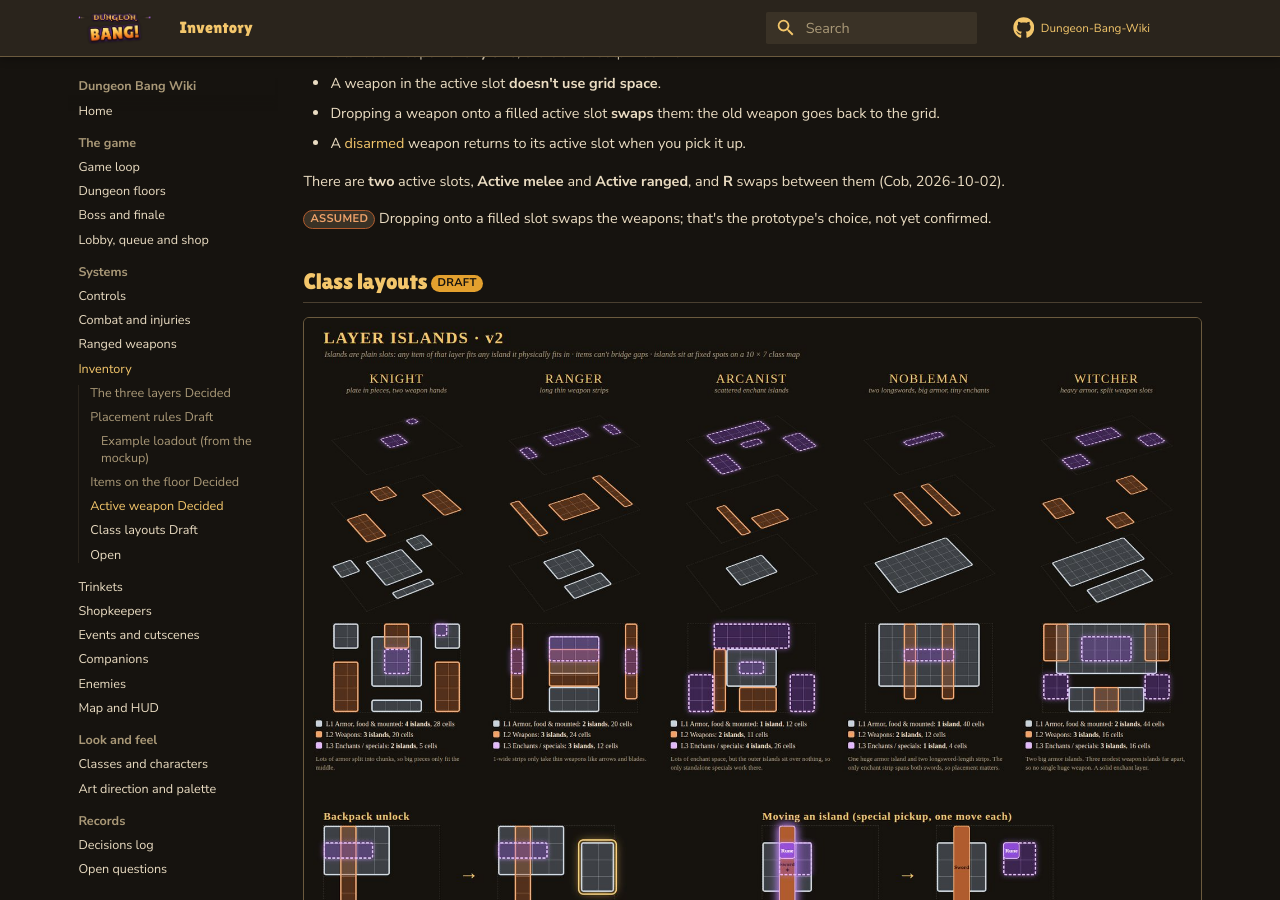
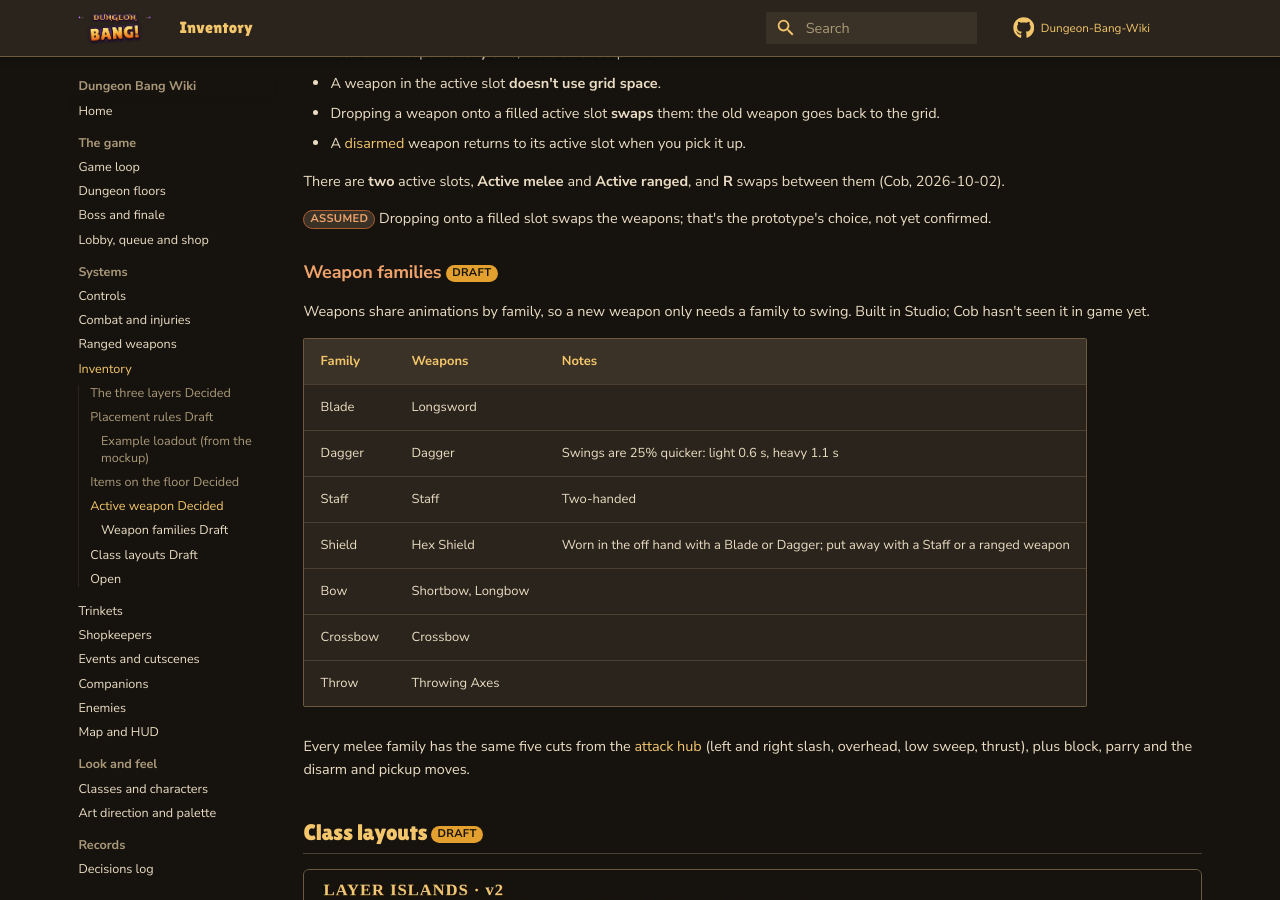
Before and after one commit to iamlegendok/Dungeon-Bang-Wiki, an MkDocs documentation site: the page built from docs/inventory.md, in a window 1280 px wide and 900 px high, scrolled down 2147 px. Built offline with MkDocs 1.6.1 and Material for MkDocs 9.7.7, drawn with Linux system fonts in a browser that asks for light colours; comment, search, counter and statistics services are not loaded.

Commit message:
Add weapon animation families (draft)
Co-Authored-By: Claude Opus 5.5 (1M context) <noreply@anthropic.com>
Claude-Session: https://claude.ai/code/session_01BBz4VfGTsvBuNKXe58LieA

```diff
--- a/docs/inventory.md
+++ b/docs/inventory.md
@@ -58,6 +58,22 @@ There are **two** active slots, **Active melee** and **Active ranged**, and **R*
 
 <span class="tag assumed">Assumed</span> Dropping onto a filled slot swaps the weapons; that's the prototype's choice, not yet confirmed.
 
+### Weapon families <span class="tag draft">Draft</span> { #weapon-families }
+
+Weapons share animations by family, so a new weapon only needs a family to swing. Built in Studio; Cob hasn't seen it in game yet.
+
+| Family | Weapons | Notes |
+|-|-|-|
+| Blade | Longsword | |
+| Dagger | Dagger | Swings are 25% quicker: light 0.6 s, heavy 1.1 s |
+| Staff | Staff | Two-handed |
+| Shield | Hex Shield | Worn in the off hand with a Blade or Dagger; put away with a Staff or a ranged weapon |
+| Bow | Shortbow, Longbow | |
+| Crossbow | Crossbow | |
+| Throw | Throwing Axes | |
+
+Every melee family has the same five cuts from the [attack hub](controls.md#fighting) (left and right slash, overhead, low sweep, thrust), plus block, parry and the disarm and pickup moves.
+
 ## Class layouts <span class="tag draft">Draft</span> { #class-layouts }
 
 ![Island layouts per class](assets/img/inventory/islands.jpg)
```
